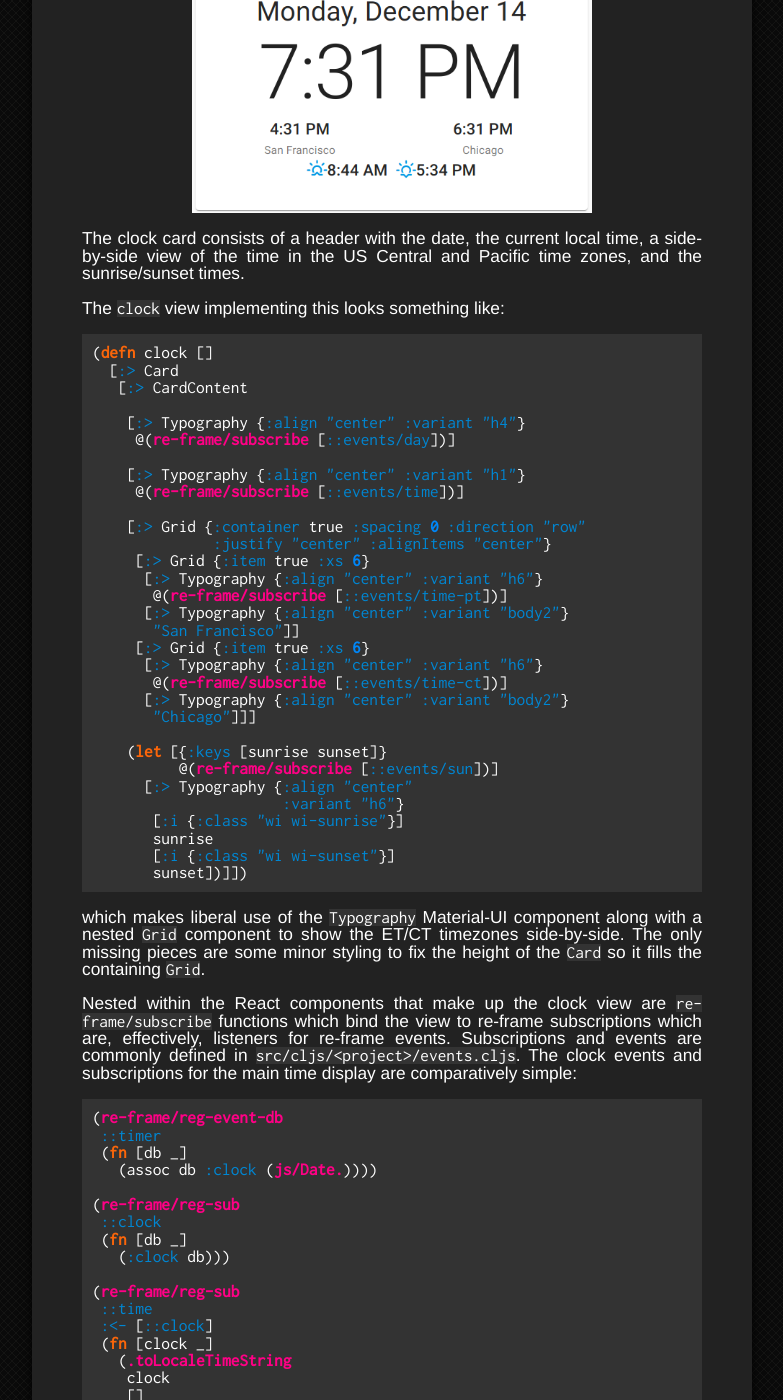
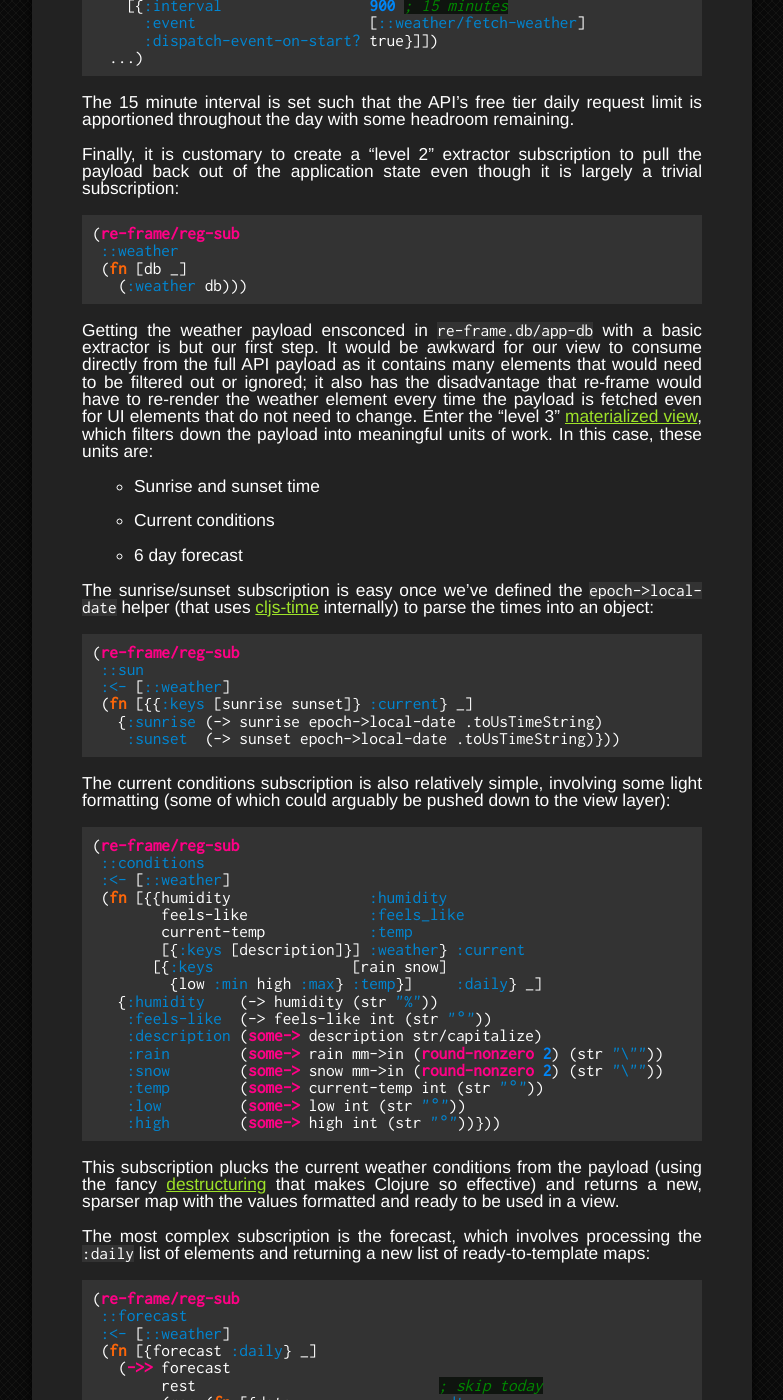
Before and after one commit to malloc47/malloc47.github.com, a Jekyll site: the page built from index.html, in a window 1280 px wide and 1400 px high, scrolled down 2679 px. Shown: the whole window, without its empty margins (248-1031 px from the left). Built offline with Jekyll 4.4.1, drawn with Linux system fonts in a browser that asks for light colours; some web fonts are replaced; the list of posts is cut into pages by our own code; some of the changed text lies outside the part shown.

Commit message:
Finally getting around to part 2

````diff
--- /dev/null
+++ b/_posts/2021-07-09-dashboard-weather.md
@@ -0,0 +1,407 @@
+---
+layout: post
+title: Building a Personal Dashboard in ClojureScript Part 2
+date: 2021-07-09 00:00:00
+published: true
+permalink: building-a-personal-dashboard-in-clojurescript-part-2
+---
+
+Following the [previous installment] in my series on building a
+dashboard in ClojureScript, I'll be diving into the weather card.
+
+<a href="/img/posts/cockpit/weather.png">
+  <img src="/img/posts/cockpit/weather.png" alt="Weather card" width="400" />
+</a>
+
+Like any re-frame application, this comes in two major pieces:
+consuming from the API to update the application state, and rendering
+the state on the page. Before showing how this is wired up, however,
+let's first dive into the external weather API itself.
+
+# Weather API
+
+There are several different weather APIs with a free tier that can
+handle the minimal traffic of a single dashboard. I landed on [Open
+Weather Map API][], which has both a free tier and an easy-to-use [one
+call endpoint][] containing all the weather granularity (current and
+day/hour/minute-level) needed for a reasonable dashboard.
+
+A sample request (with lots of fields omitted):
+
+```bash
+> curl 'http://api.openweathermap.org/data/2.5/onecall?lat=<latitude>&lon=<longitude>&units=imperial&appid=<apikey>' | jq .
+
+{
+  "current": {
+    "dt": 1625517908,
+    "sunrise": 1625477417,
+    "sunset": 1625531408,
+    "temp": 82.31,
+    "feels_like": 84.31,
+    "pressure": 1017,
+    "humidity": 57,
+    "weather": [
+      {
+        "id": 800,
+        "main": "Clear",
+        "description": "clear sky",
+        "icon": "01d"
+      }
+    ]
+    ...
+  },
+  "daily": [
+    {
+      "dt": 1625504400,
+      "sunrise": 1625477417,
+      "sunset": 1625531408,
+      "temp": {
+        "day": 83.12,
+        "min": 66.2,
+        "max": 83.82,
+        "night": 75.74,
+        "eve": 81.82,
+        "morn": 67.89
+      },
+      "feels_like": {
+        "day": 83.86,
+        "night": 76.21,
+        "eve": 83.5,
+        "morn": 68.29
+      },
+      "humidity": 49,
+      "weather": [
+        {
+          "id": 500,
+          "main": "Rain",
+          "description": "light rain",
+          "icon": "10d"
+        }
+      ],
+      "rain": 0.53,
+      ...
+    },
+    ...
+  ],
+  "minutely": [...],
+  "hourly": [...],
+  "alerts": [...]
+}
+```
+
+In addition, we'll want to tie the payload to a set of weather icons
+supplied by the [Weather Icons][] font together using this [mapping][]
+(represented below as `id->icon`).
+
+# API Client
+
+In re-frame parlance, we use an "effects handler" to make http calls,
+which is helpfully provided by [re-frame-http-fx][]. This allows us to
+define a `::fetch-weather` event analogous to the `curl` command above:
+
+```clojure
+(re-frame/reg-event-fx
+ ::fetch-weather
+ (fn [_ _]
+   {:http-xhrio
+    {:method :get
+     :uri    "http://api.openweathermap.org/data/2.5/onecall"
+     :params {:lat   (:lat config/home)
+              :lon   (:lon config/home)
+              :units "imperial"
+              :appid config/open-weather-api-key}
+     :response-format (ajax/json-response-format {:keywords? true})
+     :on-success      [::events/http-success [:weather]]
+     :on-failure      [::events/http-fail [:weather]]}}))
+```
+
+where the success and fail events are defined as:
+
+```clojure
+(re-frame/reg-event-db
+ ::http-success
+ (fn [db [_ key-path result]]
+   (assoc-in db key-path result)))
+
+(re-frame/reg-event-db
+ ::http-fail
+ (fn [db [_ key-path]]
+   (assoc-in db key-path {})))
+```
+
+We can trigger this event at regular intervals, similar to the clock
+card:
+
+```clojure
+(defn init []
+  ...
+  (re-frame/dispatch
+   [::poll/set-rules
+    [{:interval                 900 ; 15 minutes
+      :event                    [::weather/fetch-weather]
+      :dispatch-event-on-start? true}]])
+  ...)
+```
+
+The 15 minute interval is set such that the API's free tier daily
+request limit is apportioned throughout the day with some headroom
+remaining.
+
+Finally, it is customary to create a "level 2" extractor subscription
+to pull the payload back out of the application state even though it
+is largely a trivial subscription:
+
+```clojure
+(re-frame/reg-sub
+ ::weather
+ (fn [db _]
+   (:weather db)))
+```
+
+Getting the weather payload ensconced in `re-frame.db/app-db` with a
+basic extractor is but our first step. It would be awkward for our
+view to consume directly from the full API payload as it contains many
+elements that would need to be filtered out or ignored; it also has
+the disadvantage that re-frame would have to re-render the weather
+element every time the payload is fetched even for UI elements that do
+not need to change. Enter the "level 3" [materialized
+view][subscriptions], which filters down the payload into meaningful
+units of work. In this case, these units are:
+- Sunrise and sunset time
+- Current conditions
+- 6 day forecast
+
+The sunrise/sunset subscription is easy once we've defined the
+`epoch->local-date` helper (that uses [cljs-time][] internally) to
+parse the times into an object:
+
+{% raw %}
+```clojure
+(re-frame/reg-sub
+ ::sun
+ :<- [::weather]
+ (fn [{{:keys [sunrise sunset]} :current} _]
+   {:sunrise (-> sunrise epoch->local-date .toUsTimeString)
+    :sunset  (-> sunset epoch->local-date .toUsTimeString)}))
+```
+{% endraw %}
+
+The current conditions subscription is also relatively simple,
+involving some light formatting (some of which could arguably be
+pushed down to the view layer):
+
+{% raw %}
+```clojure
+(re-frame/reg-sub
+ ::conditions
+ :<- [::weather]
+ (fn [{{humidity                :humidity
+        feels-like              :feels_like
+        current-temp            :temp
+        [{:keys [description]}] :weather} :current
+       [{:keys                [rain snow]
+         {low :min high :max} :temp}]     :daily} _]
+   {:humidity    (-> humidity (str "%"))
+    :feels-like  (-> feels-like int (str "°"))
+    :description (some-> description str/capitalize)
+    :rain        (some-> rain mm->in (round-nonzero 2) (str "\""))
+    :snow        (some-> snow mm->in (round-nonzero 2) (str "\""))
+    :temp        (some-> current-temp int (str "°"))
+    :low         (some-> low int (str "°"))
+    :high        (some-> high int (str "°"))}))
+```
+{% endraw %}
+
+This subscription plucks the current weather conditions from the
+payload (using the fancy [destructuring][] that makes Clojure so
+effective) and returns a new, sparser map with the values formatted
+and ready to be used in a view.
+
+The most complex subscription is the forecast, which involves
+processing the `:daily` list of elements and returning a new list of
+ready-to-template maps:
+
+```clojure
+(re-frame/reg-sub
+ ::forecast
+ :<- [::weather]
+ (fn [{forecast :daily} _]
+   (->> forecast
+        rest                            ; skip today
+        (map (fn [{date                 :dt
+                   {low :min high :max} :temp
+                   rain                 :rain
+                   snow                 :snow
+                   [{icon-id :id} & _]  :weather}]
+               {:epoch   date
+                :weekday (-> date
+                             epoch->local-date
+                             .getWeekday
+                             number->weekday)
+                :icon    (id->icon icon-id)
+                :high    (some-> high int (str "°"))
+                :low     (some-> low int (str "°"))
+                :rain    (some-> rain mm->in (round-nonzero 1) (str "\""))
+                :snow    (some-> snow mm->in (round-nonzero 1) (str "\""))}))
+        (take 6))))
+```
+
+This is similar to the current conditions subscription above; the
+major change here is that we are `map`ing over the list of forecasts
+and taking only a fixed number of them.
+
+This wraps up the event/subscription handling; with this code, we now
+ingest from the API and have defined a graph of subscriptions that
+whittles the payload down into filtered chunks that are ready to be
+placed into our view.
+
+# Weather Card
+
+Creating views like the weather card is as much as art as it is an
+engineering effort, and I don't expect I'd win any awards for either
+aspect.
+
+Like any normal Clojure function, breaking our view into smaller
+pieces will greatly aid readability:
+
+```clojure
+(defn weather []
+  [:> Card
+   [:> CardContent
+    [weather-description]
+    [weather-conditions]
+    [weather-forecast]]])
+```
+
+Like the [previous installment][], the view uses uses the
+[Material-UI][] react framework (i.e., the `Card`, `CardContent`
+components and many more) which comes with much saner style defaults
+than any CSS I could cook up.
+
+```clojure
+(defn weather-conditions []
+  [:> Grid {:container true :justify "center"}
+   [:> Grid {:item true :xs 3}
+    [:> Typography {:variant "h1"}
+     ;; Display a large icon of current conditions
+     [:i {:class (str "wi wi-"
+                      @(re-frame/subscribe [::weather/icon]))}]]]
+   [:> Grid {:item true :xs 5}
+    [:> Typography {:align "center" :variant "h1"
+                    :display "inline"}
+     ;; Large view of the current temperature
+     (:temp @(re-frame/subscribe [::weather/conditions]))]]
+   [:> Grid {:item true :xs 2}
+    (let [{:keys [low high]}
+	     @(re-frame/subscribe [::weather/conditions])]
+      [:> Typography {:align "right" :variant "h4"}
+       high [:br] low])]])
+```
+
+With some minor extra styling, we end up with a nice, large display of
+the current temperature:
+
+<a href="/img/posts/cockpit/weather-current.png">
+  <img src="/img/posts/cockpit/weather-current.png" alt="Current weather" width="400" />
+</a>
+
+Like the companion subscription, the forecast view `map`s over the
+individual days in the subscribed output to produce, in this case,
+`Grid` items to fill the card:
+
+```clojure
+(defn weather-forecast []
+  [:> Grid {:container true}
+   (map
+    (fn [{:keys [epoch weekday icon high low rain snow]}]
+      ^{:key epoch}
+      [:> Grid {:item true :xs 2}
+       [:> Typography {:key epoch
+                       :variant "body1"
+                       :align "center"}
+        weekday]
+       [:> Typography {:align "center" :variant "h5"}
+        [:i {:class (str "wi wi-" icon)}]]
+       [:> Typography {:align "center" :variant "subtitle2"}
+        high
+        (gstring/unescapeEntities "&#8194;")
+        low
+	    (when rain
+          [:<> [:br] (list " " rain)])
+        (when snow
+          [:<>
+            (list " " snow)])]])
+    @(re-frame/subscribe [::weather/forecast]))])
+```
+
+When generating view elements dynamically, specifying the `key` is
+important for re-frame (and React under-the-hood) to reliably match up
+elements that must be re-rendered when the payload changes. This gives
+us our 6-day forecast (which is all I could fit on the card even
+though the API returns more data):
+
+<a href="/img/posts/cockpit/weather-forecast.png">
+  <img src="/img/posts/cockpit/weather-forecast.png" alt="Weather forecast" width="400" />
+</a>
+
+Last but not least, having a general text description of the weather
+is handy to capture leftover details that do not appear elsewhere in
+the UI:
+
+```clojure
+(defn weather-description []
+  (let [{:keys [humidity feels-like description rain snow]}
+        @(re-frame/subscribe [::weather/conditions])]
+    (->> [{:content description :render? description}
+          {:prefix "Feels like " :content feels-like :render? true}
+          {:content humidity :render? true}
+          {:postfix " rain" :content rain :render? rain}
+          {:postfix " snow" :content snow :render? snow}]
+         (map (fn [{:keys [prefix postfix content render?]}]
+                (if render?
+                  (->> [prefix content postfix] (remove nil?) vec)
+                  [])))
+         (remove empty?)
+         (interpose [" | "])
+         (apply concat [:> Typography {:align "center"
+                                       :color "textSecondary"
+                                       :variant "body1"}])
+         vec)))
+```
+
+This function is more elaborate than it needs to be, but is handy for
+adding new things to appear in the description--it first converts the
+individual datapoints into a vector of maps that (depending on the
+value of the `:render?` key) are subsequently concatenated into a
+`|`-separated series of descriptions:
+
+<a href="/img/posts/cockpit/weather-description.png">
+  <img src="/img/posts/cockpit/weather-description.png" alt="Weather description" width="400" />
+</a>
+
+The full working code is available in [weather.cljs][] and
+[views.cljs][] which include a few extra visual tweaks and custom
+React components. Also omitted from the code in this post are a few
+visual details from the screenshot above, including the "refresh"
+button that triggers the `::fetch-weather` event on-demand and the
+timer in the corner showing how much time has elapsed since the last
+fetch--not essential features for everyday use, but valuable for
+debugging.
+
+With luck, the next post in this series will get to my favorite part
+of the dashboard: the transit card.
+
+| [Part 1][previous installment] | Part 2 |
+
+[previous installment]: {% post_url 2020-12-27-dashboard-start %}
+[Open Weather Map API]: https://openweathermap.org/api
+[re-frame-http-fx]: https://github.com/day8/re-frame-http-fx
+[one call endpoint]: https://openweathermap.org/api/one-call-api
+[Weather Icons]: https://erikflowers.github.io/weather-icons/
+[mapping]: https://github.com/erikflowers/weather-icons/issues/204
+[subscriptions]: https://day8.github.io/re-frame/subscriptions/
+[cljs-time]: https://github.com/andrewmcveigh/cljs-time
+[destructuring]: https://clojure.org/guides/destructuring
+[Material-UI]: https://material-ui.com/
+[weather.cljs]: https://github.com/malloc47/cockpit/blob/ac0ba2f5c7d985aceca03fdb079050d498983587/src/cljs/cockpit/weather.cljs
+[views.cljs]: https://github.com/malloc47/cockpit/blob/ac0ba2f5c7d985aceca03fdb079050d498983587/src/cljs/cockpit/views.cljs
````
Also changed, not shown: _posts/2020-12-27-dashboard-start.md (+5 -2 lines), _posts/2020-12-28-dashboard-weather.md (deleted, +0 -7 lines), img/posts/cockpit/weather-current.png (added), img/posts/cockpit/weather-description.png (added), img/posts/cockpit/weather-forecast.png (added).
